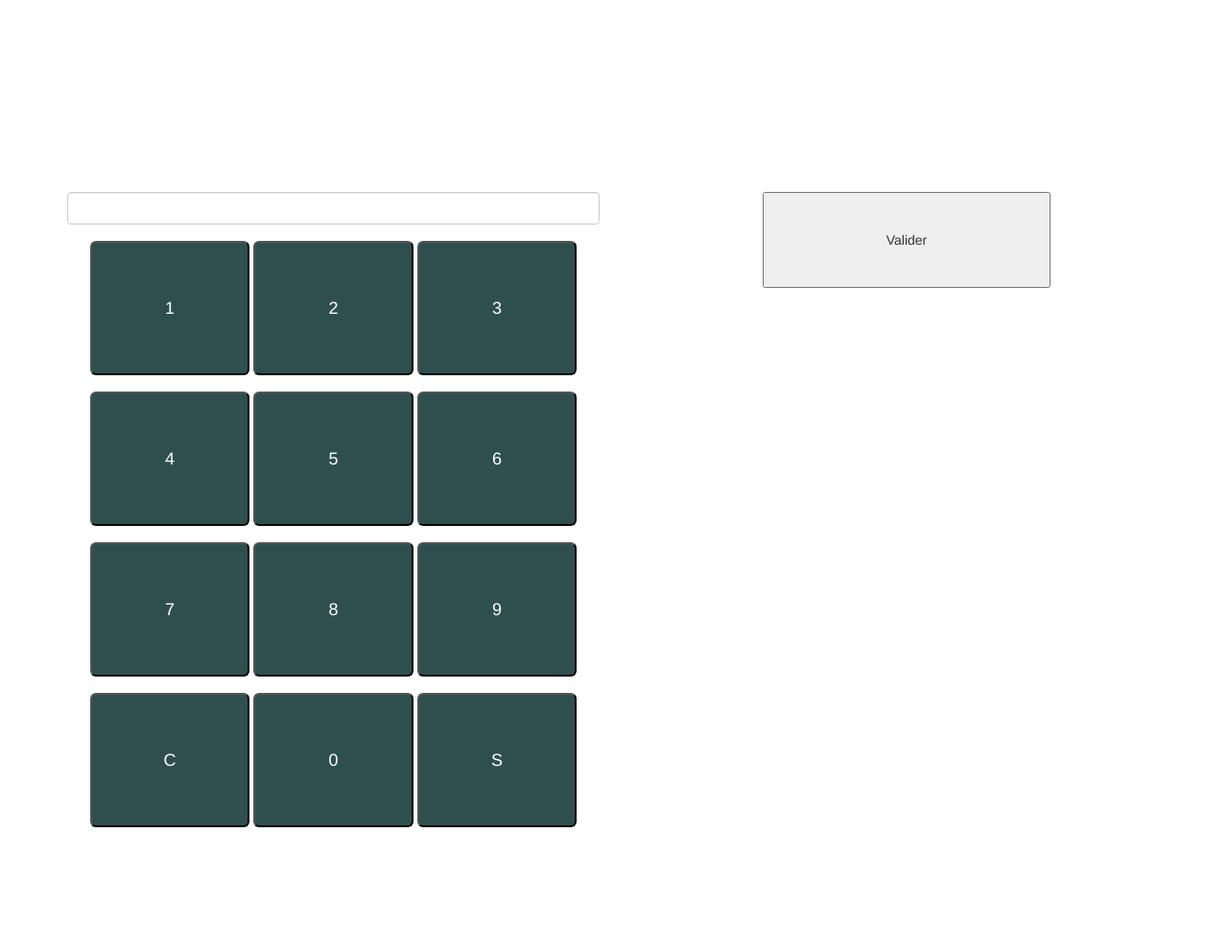
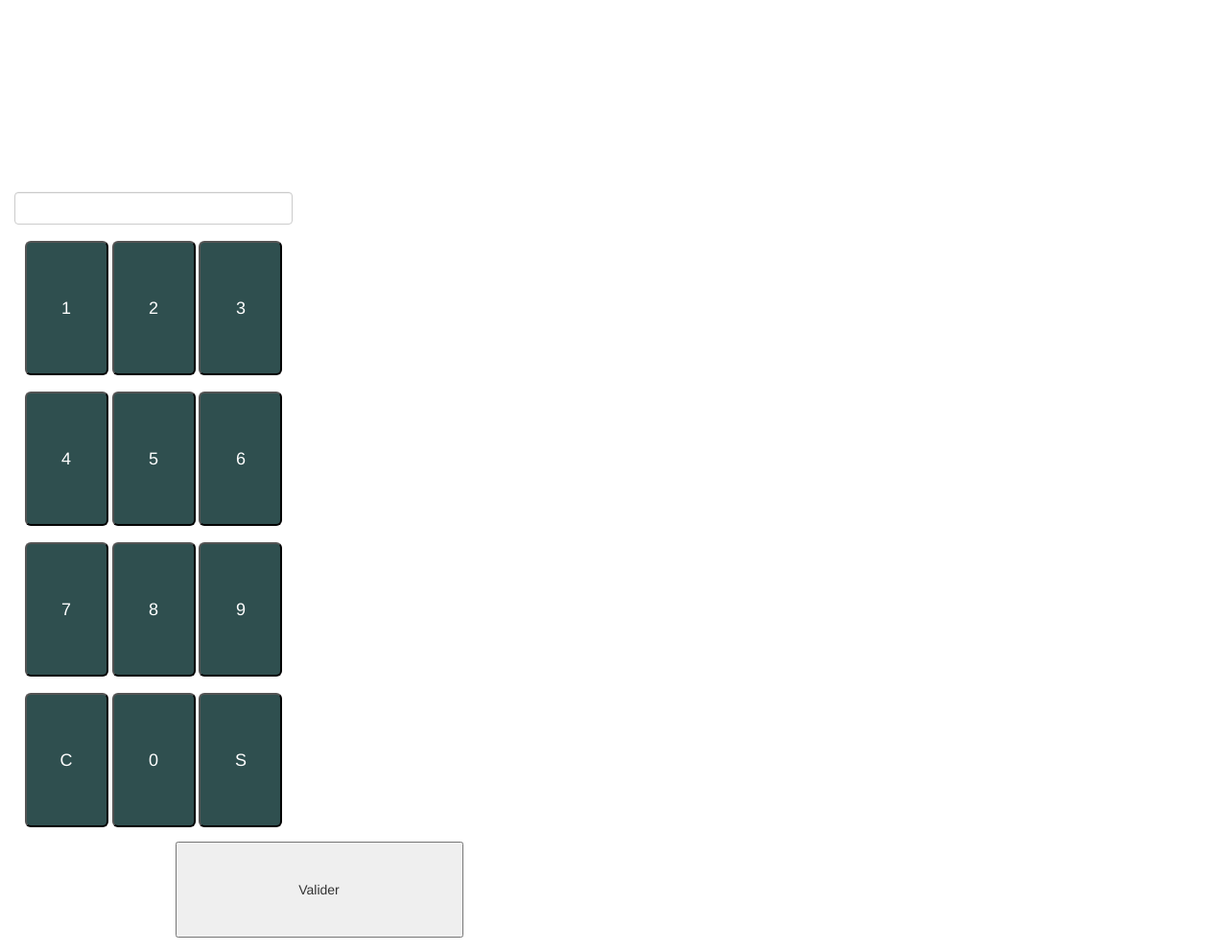
Before and after one commit to abdoulakram/inputpass, a Flask app: page / in a window 1280 px wide. Shown: the part 140-1132 px from the top of the page at 96% size. Before the commit the page ends 1002 px from the top, so only its background shows below. Run offline with Flask 2, Linux system fonts and the light colour scheme; some libraries are stand-ins or nearby versions.

Commit message:
first commit

```diff
--- a/templates/password.html
+++ b/templates/password.html
@@ -9,7 +9,7 @@
       </head>
    <body>
 
-        <div   class="container"  style="margin-top:340px;">
+        <div   class="container col-md-6 col-sm-12"  style="margin-top:340px;">
 
            <div  class="row"  align="center">
             <div class="col-md-6 col-sm-12">
```
